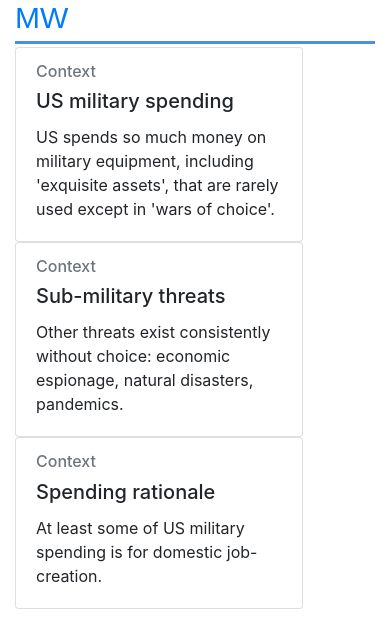
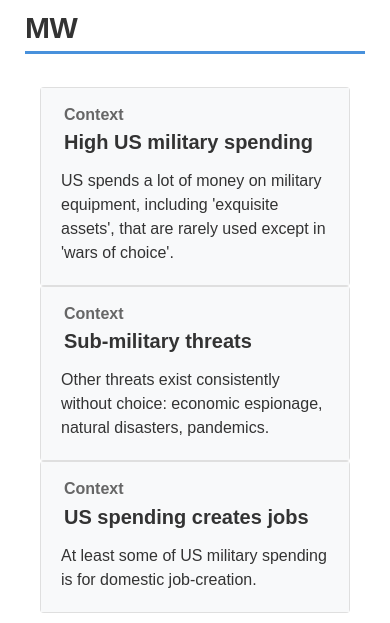
Before and after one commit to michaelwest/michaelwest.github.io, a Jekyll site: the page posts/resilience.html, which Jekyll copies as it is, in a window 390 px wide. Shown: the top 623 px of the page. Built offline with Jekyll 4.4.1, drawn with Linux system fonts in a browser that asks for light colours; some web fonts are replaced; some of the changed text lies outside the part shown; grey boxes are pictures that could not be loaded.

Commit message:
Test thoughtcard

```diff
--- a/posts/resilience.html
+++ b/posts/resilience.html
@@ -7,6 +7,38 @@
         <link rel="icon" type="image/png" sizes="32x32" href="https://mjwest.org/img/favicon-32x32.png">
 	    <link rel="icon" type="image/png" sizes="16x16" href="https://mjwest.org/img/favicon-16x16.png">
         <link rel="stylesheet" href="https://stackpath.bootstrapcdn.com/bootstrap/4.4.1/css/bootstrap.min.css" integrity="sha384-Vkoo8x4CGsO3+Hhxv8T/Q5PaXtkKtu6ug5TOeNV6gBiFeWPGFN9MuhOf23Q9Ifjh" crossorigin="anonymous">
+        <style type="text/css">
+            @font-face { font-family: Futura; src: url('http://mjwest.org/FuturaStd-Bold.otf'); }
+            body {
+                font-family: Arial, sans-serif;
+                padding: 10px;
+                color: #333;
+            }
+	        p, li { font-size: 16px; }
+            h1, h2, h3, h4 {
+            font-family: Helvetica, Arial, sans-serif;
+            letter-spacing: -0.5px;
+                font-weight: bold;
+            color: #333;
+                }
+            h1 { font-size: 30px; }
+            h2 { font-size: 24px; }
+            h3 { font-size: 18px; }
+            h5, h6 { font-weight: bold; padding: 3px;}
+            h6 { color: #666;}
+            a {
+                color: #4891dc;
+                text-decoration: none;
+            }
+            table {
+                border-collapse: collapse;
+            }
+            td {
+                border-top: 1px solid #999;
+                border-bottom: 1px solid #999;
+                padding: 3px;
+            }
+        </style>
     </head>
     <body>
         <div class="container">
@@ -16,41 +48,83 @@
             </div>
             <div>
         <main id="content" role="main">
-            <div class="card" style="width: 18rem;">
-                <div class="card-body">
-                    <h6 class="card-subtitle mb-2 text-muted">Context</h6>
-                    <h5 class="card-title">US military spending</h5>
-                    <p class="card-text">US spends so much money on military equipment, including 'exquisite assets', that are rarely used except in 'wars of choice'.</p>
+            <div class="container">
+                <div style="height: 30px;"></div>
+                <div class="row">
+                    <div class="col-sm-4">
+                        <div class="card">
+                            <div class="card-body bg-light">
+                                <h6 class="card-subtitle">Context</h6>
+                                <h5 class="card-title">High US military spending</h5>
+                                <p class="card-text">US spends a lot of money on military equipment, including 'exquisite assets', that are rarely used except in 'wars of choice'.</p>
                             </div>
                         </div>
-            <div class="card" style="width: 18rem;">
-                <div class="card-body">
-                    <h6 class="card-subtitle mb-2 text-muted">Context</h6>
+                    </div>
+                    <div class="col-sm-4">
+                        <div class="card">
+                            <div class="card-body bg-light">
+                                <h6 class="card-subtitle">Context</h6>
                                 <h5 class="card-title">Sub-military threats</h5>
                                 <p class="card-text">Other threats exist consistently without choice: economic espionage, natural disasters, pandemics.</p>
                             </div>
                         </div>
-            <div class="card" style="width: 18rem;">
-                <div class="card-body">
-                    <h6 class="card-subtitle mb-2 text-muted">Context</h6>
-                    <h5 class="card-title">Spending rationale</h5>
+                    </div>
+                    <div class="col-sm-4">
+                        <div class="card">
+                            <div class="card-body bg-light">
+                                <h6 class="card-subtitle">Context</h6>
+                                <h5 class="card-title">US spending creates jobs</h5>
                                 <p class="card-text">At least some of US military spending is for domestic job-creation.</p>
                             </div>
                         </div>
-            <br/>
-            <div class="card" style="width: 18rem;">
-                <div class="card-body">
-                    <h6 class="card-subtitle mb-2 text-muted">Prompt</h6>
-                    <h5 class="card-title">USS Comfort in New York</h5>
-                    <p class="card-text">USN hospital ship at NYC to help with COVID - dual-use asset.</p>
                     </div>
                 </div>
-            <div class="card" style="width: 18rem;">
-                <div class="card-body">
-                    <h6 class="card-subtitle mb-2 text-muted">Prompt</h6>
-                    <h5 class="card-title">USMC reorients towards China</h5>
+                <div style="height: 30px;"></div>
+                <div class="row">
+                    <div class="col-sm-4">
+                        <div class="card">
+                            <div class="card-body bg-light">
+                                <h6 class="card-subtitle">Prompt</h6>
+                                <h5 class="card-title">USNS Comfort in New York</h5>
+                                <p class="card-text">USN hospital ship at NYC to help with COVID - dual-use asset.</p>
+                                <p class="card-text"><img src="https://i.insider.com/5e86f00f29d6d90cfb144214?width=1100&format=jpeg&auto=webp" style="width: 100%;"></p>
+                            </div>
+                        </div>
+                    </div>
+                    <div class="col-sm-4">
+                        <div class="card">
+                            <div class="card-body bg-light">
+                                <h6 class="card-subtitle">Prompt</h6>
+                                <h5 class="card-title">US Marine Corps reorients</h5>
                                 <p class="card-text">USMC retooling to Western Pacific island warfare, with fewer unnecessary large assets: change is possible.</p>
                                 <a href="https://www.csis.org/analysis/marine-corps-radical-shift-toward-china" class="card-link">Reference: CSIS</a>
+                            </div>
+                        </div>
+                    </div>
+                </div>
+                <div style="height:30px;"></div>
+                <div class="row">
+                    <div class="col-sm-12">
+                        <div class="card text-white">
+                            <div class="card-body bg-info">
+                                <h6 class="card-subtitle text-white">Idea</h6>
+                                <h5 class="card-title">Create a "resilience-industrial complex"</h5>
+                                <p class="card-text">Encourage transition from military-industrial complex making rarely-useful equipment into resilience-industrial complex making frequently-useful equipment</p>
+                            </div>
+                        </div>
+                    </div>
+                </div>
+                <div style="height:30px;"></div>
+                <div class="row">
+                    <div class="col-sm-4">
+                        <div class="card text-white">
+                            <div class="card-body bg-danger">
+                                <h6 class="card-subtitle text-white">Objection</h6>
+                                <h5 class="card-title">Existing spending in these areas</h5>
+                                <p class="card-text">We already spend a lot on health, domestic law enforcement -- is a step change possible here?</p>
+                            </div>
+                        </div>
+                    </div>
                 </div>
             </div>
             <footer class="site-footer"></footer>
```
Lines whose indentation alone changed are shown as unchanged.
